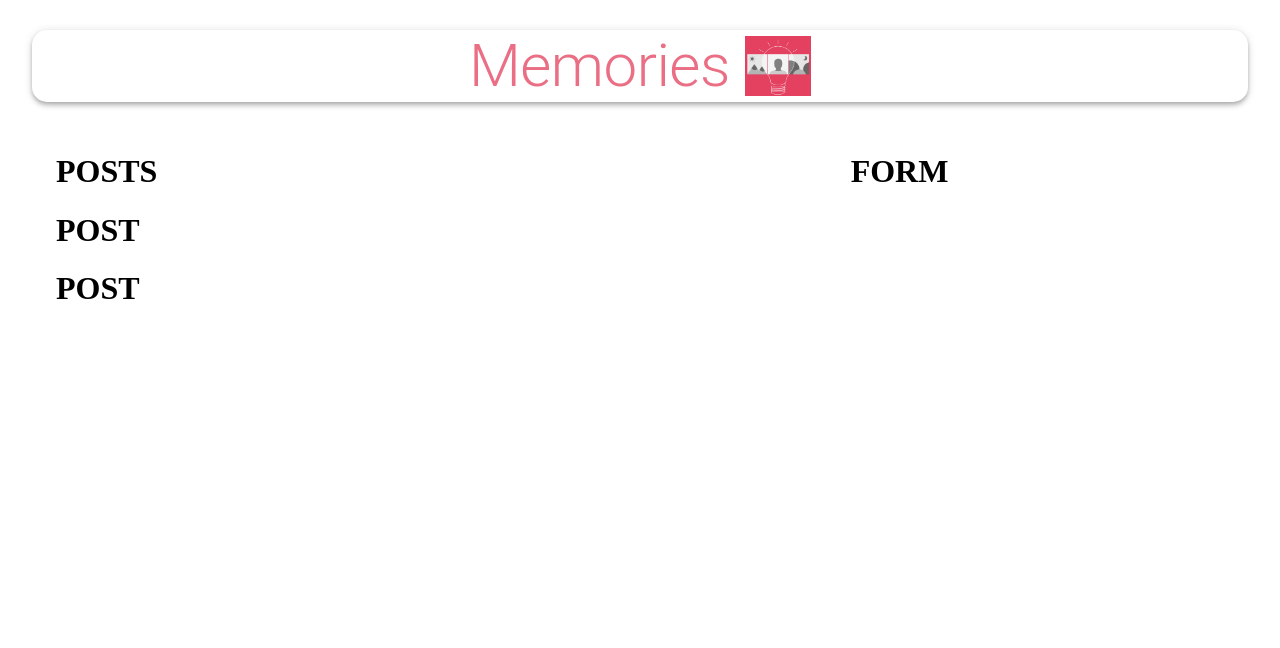
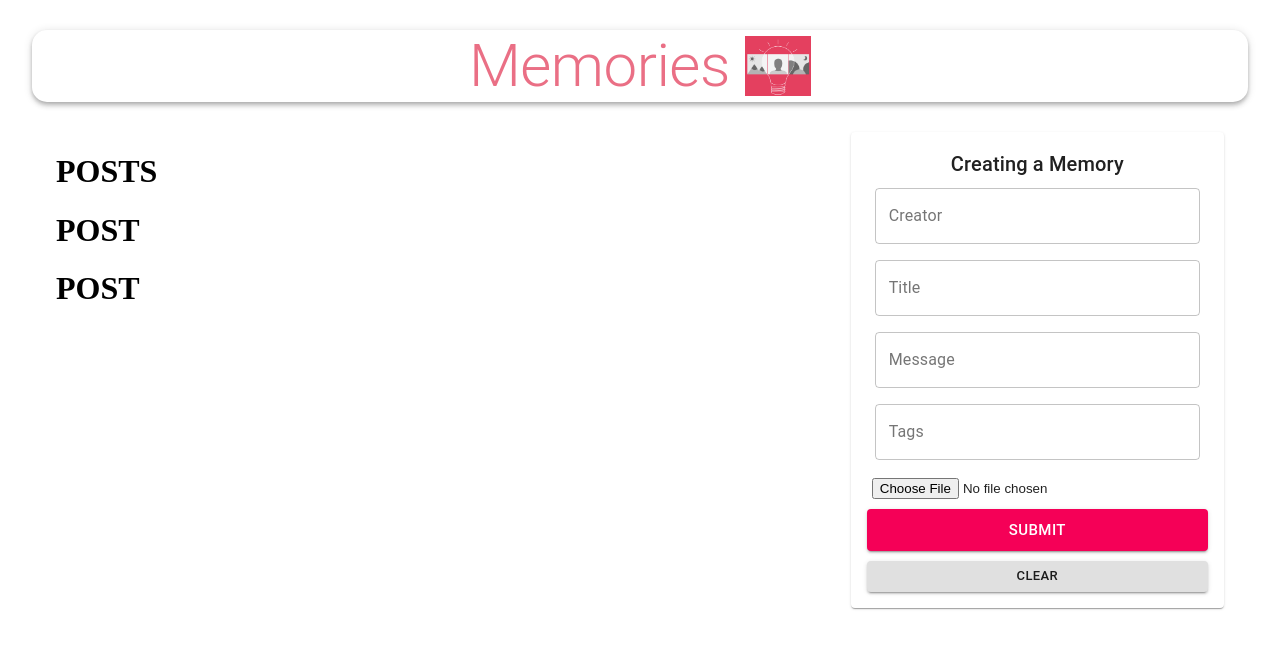
Before and after one commit to emilyLMQ/web_dev_memories, a React (Create React App) app in the folder clients/: page / in a window 1280 px wide. Shown: the top 648 px of the page. Built offline with nearby package versions, Linux system fonts and the light colour scheme; no server answers.

Commit message:
creating form added

```diff
--- a/clients/src/components/Form/Form.js
+++ b/clients/src/components/Form/Form.js
@@ -1,12 +1,33 @@
-import React from 'react';
+import React, { useState  } from 'react';
+import { TextField, Button, Typography, Paper } from '@material-ui/core';
+import FileBase from 'react-file-base64';
 import useStyles from './styles';
 
 const Form = () => {
+    const [postData, setPostData] = useState({ creator: '', title: '', message:'', tags:'', selectedFile:'' });
+
     const classes = useStyles();
+    const handleSubmit = () => {
+
+    }
+
+    const clear = () =>  {
+
+    }
 
     return (
-        <h1>FORM</h1>
-    );
+        <Paper className={classes.paper}>
+            <form autoComplete ="off" noValidate className ={`${classes.root} ${classes.form}`} onSubmit={handleSubmit}>
+                <Typography variant="h6">Creating a Memory</Typography>
+                <TextField name="creator" variant="outlined" label ="Creator" fullWidth value={postData.creator} onChange={ (e) => setPostData({ ...postData, creator: e.target.value})}/>
+                <TextField name="title" variant="outlined" label ="Title" fullWidth value={postData.title} onChange={ (e) => setPostData({ ...postData, title: e.target.value})}/>
+                <TextField name="message" variant="outlined" label ="Message" fullWidth value={postData.message} onChange={ (e) => setPostData({ ...postData, message: e.target.value})}/>
+                <TextField name="tags" variant="outlined" label ="Tags" fullWidth value={postData.tags} onChange={ (e) => setPostData({ ...postData, tags: e.target.value})}/>
+                <div className={classes.fileInput}> <FileBase type="file" multiple={false} onDone={({base64}) => setPostData({ ...postData, selectedFile: base64})} /> </div>
+                <Button className={classes.buttonSubmit} variant="contained" color="secondary" size="large" type="submit" fullWidth>Submit</Button>
+                <Button variant="contained" color="rgba(240, 151, 167, 1)" size="small" onClick={clear} fullWidth>Clear</Button>
+            </form>
+        </Paper> );
 }
 
 export default Form;
```
